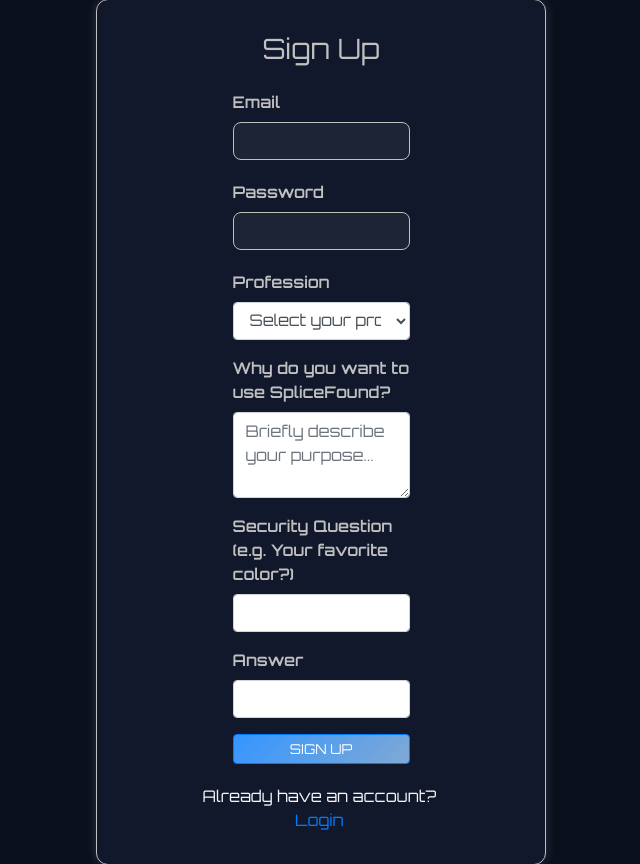
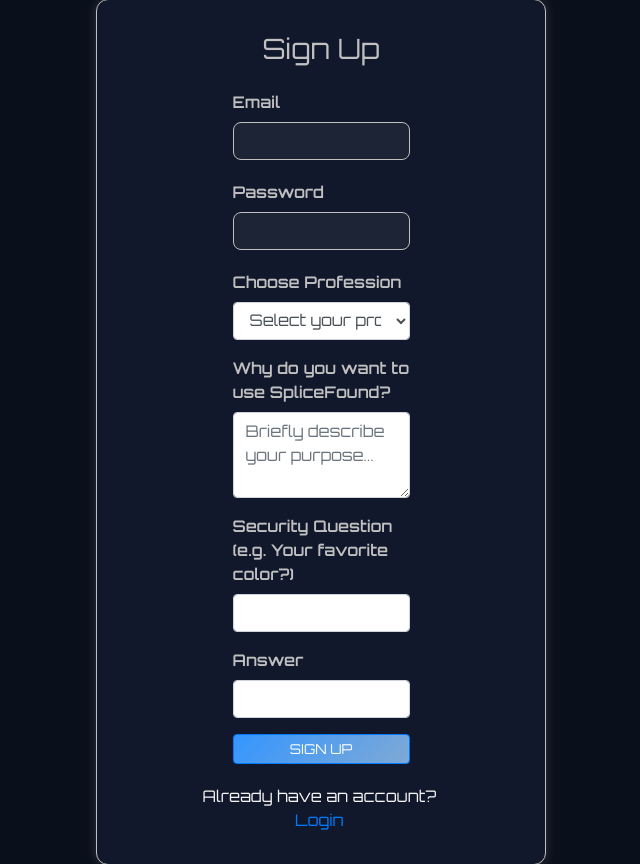
Before and after one commit to nuralyaanrishm/splicefound, a Flask app: page /signup in a window 1280 px wide. Shown: the part 81-945 px from the top of the page, without its empty margins (319-959 px from the left). Run offline with Flask 2, Linux system fonts and the light colour scheme; some libraries are stand-ins or nearby versions.

Commit message:
Update signup.html

```diff
--- a/templates/signup.html
+++ b/templates/signup.html
@@ -39,7 +39,7 @@
                         <input type="password" class="form-control" name="password" required>
                     </div>
                    <div class="form-group">
-                    <label>Profession</label>
+                    <label>Choose Profession</label>
                     <select class="form-control" name="profession" required>
                     <option value="" disabled selected>Select your profession</option>
                     <option value="law practitioner">Law Practitioner</option>
```
